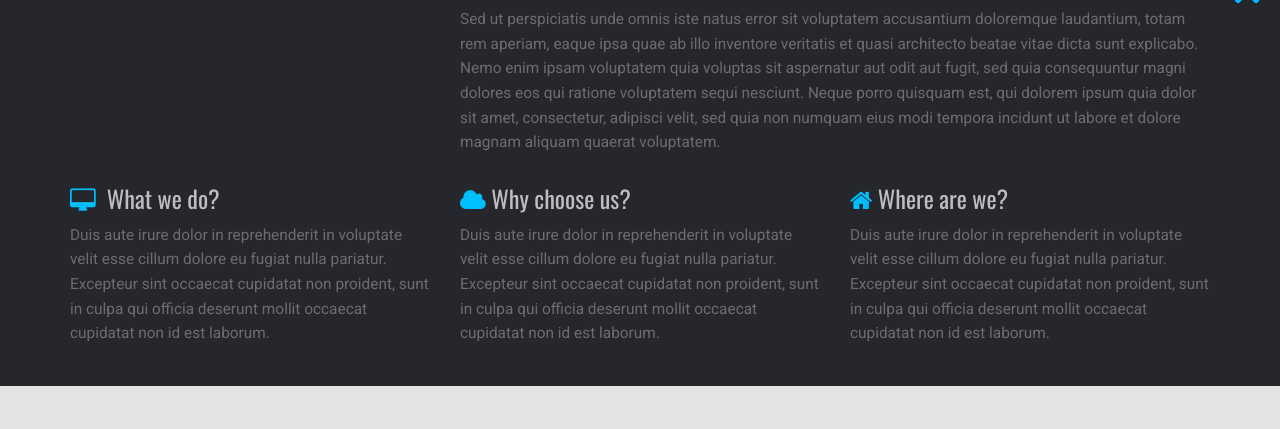
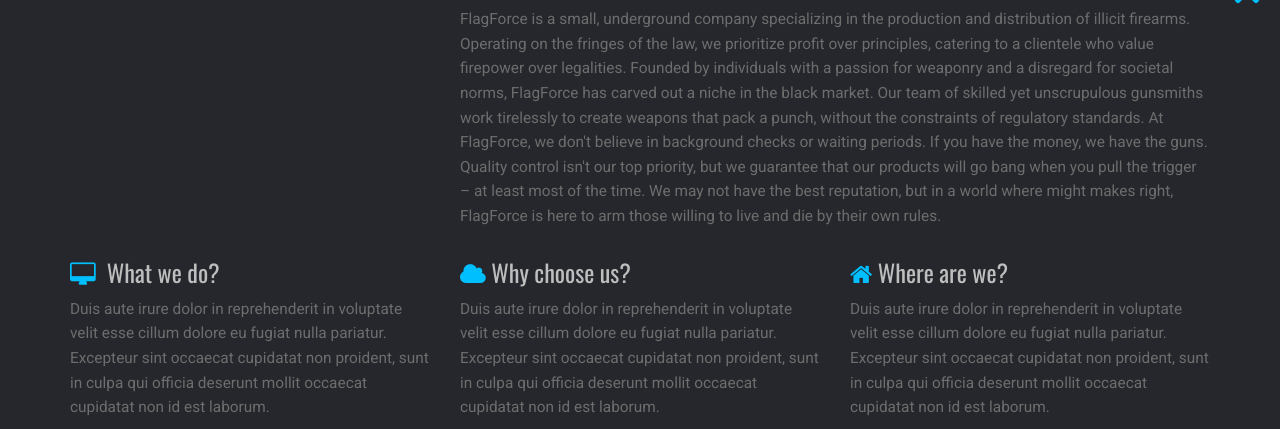
Before and after one commit to gaimerI/FlagForce, a plain HTML site: page index.html in a window 1280 px wide. Shown: the part 770-1199 px from the top of the page. Drawn offline with nearby package versions, Linux system fonts and the light colour scheme; some packages are replaced by stand-ins of ours; a script that the page names is missing.

Commit message:
Update index.html

```diff
--- a/index.html
+++ b/index.html
@@ -136,7 +136,15 @@
                 </div>
                 <div class="col-md-8">
                     <h3>Our Company</h3>
-                    <p>Sed ut perspiciatis unde omnis iste natus error sit voluptatem accusantium doloremque laudantium, totam rem aperiam, eaque ipsa quae ab illo inventore veritatis et quasi architecto beatae vitae dicta sunt explicabo. Nemo enim ipsam voluptatem quia voluptas sit aspernatur aut odit aut fugit, sed quia consequuntur magni dolores eos qui ratione voluptatem sequi nesciunt. Neque porro quisquam est, qui dolorem ipsum quia dolor sit amet, consectetur, adipisci velit, sed quia non numquam eius modi tempora incidunt ut labore et dolore magnam aliquam quaerat voluptatem. </p>
+                    <p>FlagForce is a small, underground company specializing in the production and distribution of illicit firearms. Operating on the fringes of the law, we prioritize profit over principles, catering to a clientele who value firepower over legalities.
+
+Founded by individuals with a passion for weaponry and a disregard for societal norms, FlagForce has carved out a niche in the black market. Our team of skilled yet unscrupulous gunsmiths work tirelessly to create weapons that pack a punch, without the constraints of regulatory standards.
+
+At FlagForce, we don't believe in background checks or waiting periods. If you have the money, we have the guns. Quality control isn't our top priority, but we guarantee that our products will go bang when you pull the trigger – at least most of the time.
+
+We may not have the best reputation, but in a world where might makes right, FlagForce is here to arm those willing to live and die by their own rules.
+
+ </p>
                 </div>
             </div>
             <div class="row">
```
